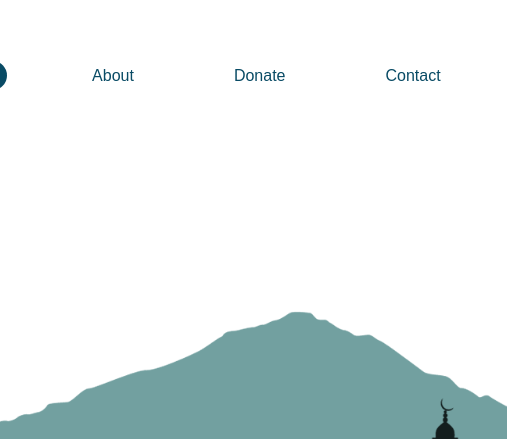
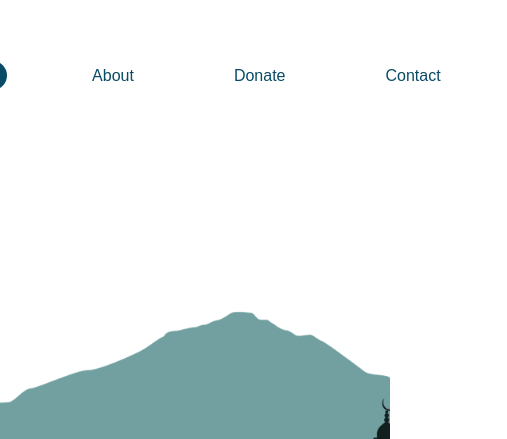
Before and after one commit to Gabriell0909/Parallax, a plain HTML site: page index.html in a window 390 px wide. Shown: the top 439 px of the page, 507 px wide, since content can reach past the window. Drawn offline with Linux system fonts and the light colour scheme; a web font is replaced by a local one.

Commit message:
Update style.css

```diff
--- a/style.css
+++ b/style.css
@@ -104,6 +104,7 @@ ul li a.active {
   body {
     max-width: 100vw;
     overflow-x: hidden;
+    position: absolute;
   }
 
   .logo {
@@ -285,40 +286,4 @@ a {
   color: #fff;
   font-size: 1.1em;
 }
-
-@media only screen and (max-width: 600px) {
-  body {
-    width: 100vw;
-    position: absolute;
-  }
-  .container {
-    flex-wrap: nowrap;
-  }
-
-  #scene {
-    position: relative;
-    width: 130%;
-    height: 100vh;
-    display: flex;
-    justify-content: center;
-    background-image: center center;
-    align-items: center;
-    overflow: hidden;
-  }
-  #scene img {
-    position: absolute;
-    top: 0;
-    left: 0;
-    width: 100%;
-    height: 100%;
-    object-fit: cover;
-    pointer-events: none;
-  }
-
-  .sec {
-  position: relative;
-  width: 100%;
-  padding: 50px;
-  background: #131e1e;
 }
-}
```
